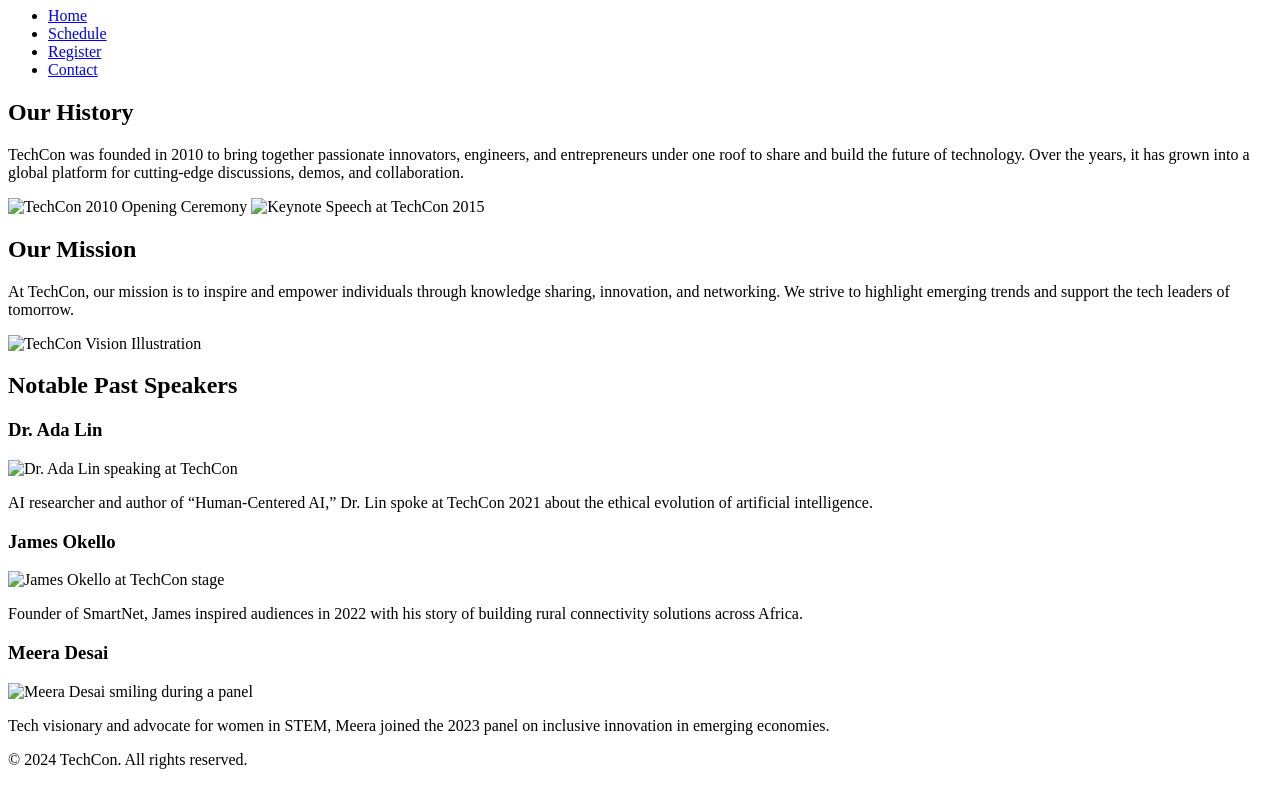
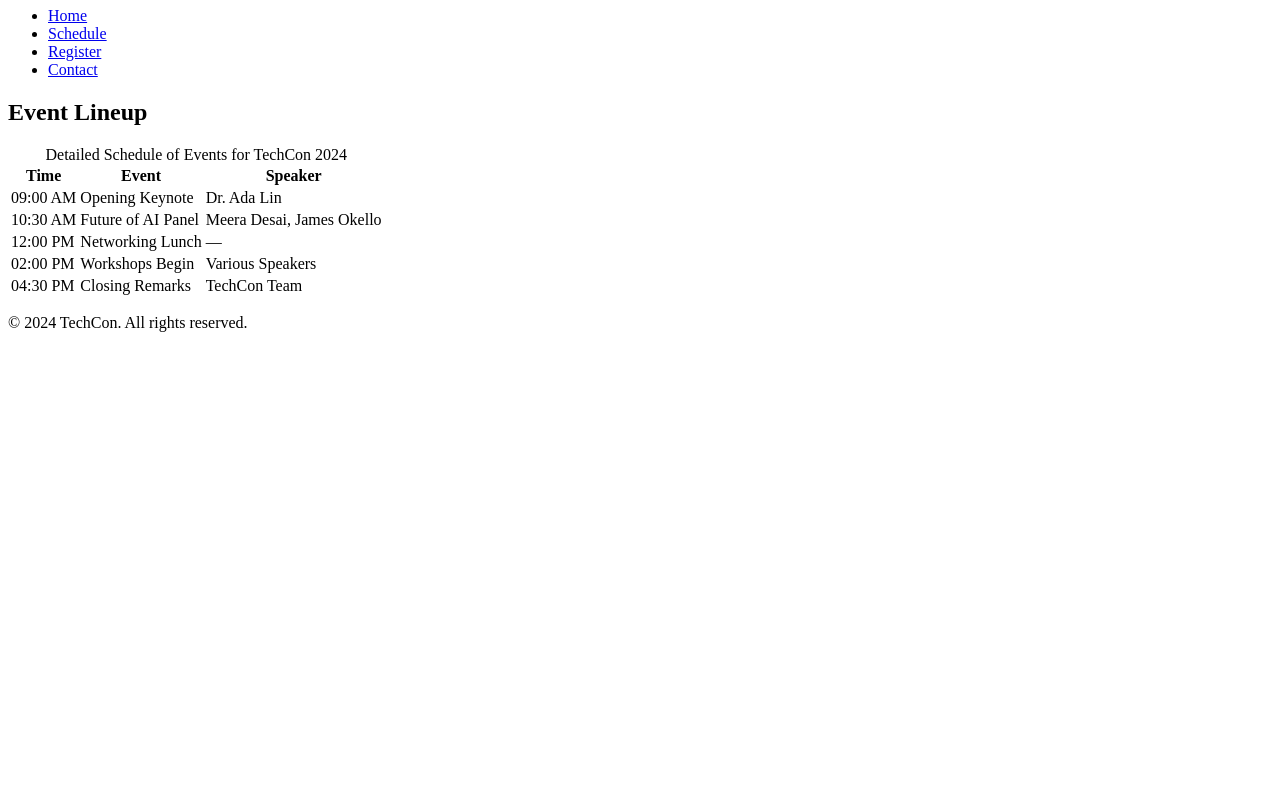
Before and after one commit to PeterGatonye/Techcon_HTML, a plain HTML site: page techcon_website/schedule.html in a window 1280 px wide. Shown: the part 73-858 px from the top of the page. After the commit the page ends 800 px from the top, so only its background shows below. Drawn offline with Linux system fonts and the light colour scheme.

Commit message:
changes have been made

```diff
--- a/techcon_website/schedule.html
+++ b/techcon_website/schedule.html
@@ -3,14 +3,14 @@
 <head>
   <meta charset="UTF-8" />
   <meta name="viewport" content="width=device-width, initial-scale=1.0" />
-  <title>About TechCon 2024</title>
-  <link rel="stylesheet" href="styles.css" /> <!-- Optional external stylesheet -->
+  <title>Schedule - TechCon 2024</title>
+  <link rel="stylesheet" href="styles.css" />
 </head>
 <body>
 
-  <!-- Header Section -->
+  <!-- Header -->
   <header>
-    <h1>About TechCon 2024</h1>
+    <h1>TechCon 2024 Schedule</h1>
     <nav>
       <ul>
         <li><a href="index.html">Home</a></li>
@@ -21,58 +21,50 @@
     </nav>
   </header>
 
-  <!-- Main Content Section -->
+  <!-- Main Content -->
   <main>
+    <h2>Event Lineup</h2>
 
-    <!-- History Section -->
-    <article>
-      <h2>Our History</h2>
-      <p>
-        TechCon was founded in 2010 to bring together passionate innovators, engineers, and entrepreneurs
-        under one roof to share and build the future of technology. Over the years, it has grown into a global
-        platform for cutting-edge discussions, demos, and collaboration.
-      </p>
-      <img src="images/history1.jpg" alt="TechCon 2010 Opening Ceremony" />
-      <img src="images/history2.jpg" alt="Keynote Speech at TechCon 2015" />
-    </article>
-
-    <!-- Mission Section -->
-    <article>
-      <h2>Our Mission</h2>
-      <p>
-        At TechCon, our mission is to inspire and empower individuals through knowledge sharing, innovation,
-        and networking. We strive to highlight emerging trends and support the tech leaders of tomorrow.
-      </p>
-      <img src="images/mission.jpg" alt="TechCon Vision Illustration" />
-    </article>
-
-    <!-- Past Speakers Section -->
-    <article>
-      <h2>Notable Past Speakers</h2>
-
-      <section>
-        <h3>Dr. Ada Lin</h3>
-        <img src="images/ada_lin.jpg" alt="Dr. Ada Lin speaking at TechCon" />
-        <p>AI researcher and author of “Human-Centered AI,” Dr. Lin spoke at TechCon 2021 about the ethical evolution of artificial intelligence.</p>
-      </section>
-
-      <section>
-        <h3>James Okello</h3>
-        <img src="images/james_okello.jpg" alt="James Okello at TechCon stage" />
-        <p>Founder of SmartNet, James inspired audiences in 2022 with his story of building rural connectivity solutions across Africa.</p>
-      </section>
-
-      <section>
-        <h3>Meera Desai</h3>
-        <img src="images/meera_desai.jpg" alt="Meera Desai smiling during a panel" />
-        <p>Tech visionary and advocate for women in STEM, Meera joined the 2023 panel on inclusive innovation in emerging economies.</p>
-      </section>
-
-    </article>
-
+    <table>
+      <caption>Detailed Schedule of Events for TechCon 2024</caption>
+      <thead>
+        <tr>
+          <th scope="col">Time</th>
+          <th scope="col">Event</th>
+          <th scope="col">Speaker</th>
+        </tr>
+      </thead>
+      <tbody>
+        <tr>
+          <td>09:00 AM</td>
+          <td>Opening Keynote</td>
+          <td>Dr. Ada Lin</td>
+        </tr>
+        <tr>
+          <td>10:30 AM</td>
+          <td>Future of AI Panel</td>
+          <td>Meera Desai, James Okello</td>
+        </tr>
+        <tr>
+          <td>12:00 PM</td>
+          <td>Networking Lunch</td>
+          <td>—</td>
+        </tr>
+        <tr>
+          <td>02:00 PM</td>
+          <td>Workshops Begin</td>
+          <td>Various Speakers</td>
+        </tr>
+        <tr>
+          <td>04:30 PM</td>
+          <td>Closing Remarks</td>
+          <td>TechCon Team</td>
+        </tr>
+      </tbody>
+    </table>
   </main>
 
-  <!-- Footer Section -->
+  <!-- Footer -->
   <footer>
     <p>&copy; 2024 TechCon. All rights reserved.</p>
   </footer>
```
